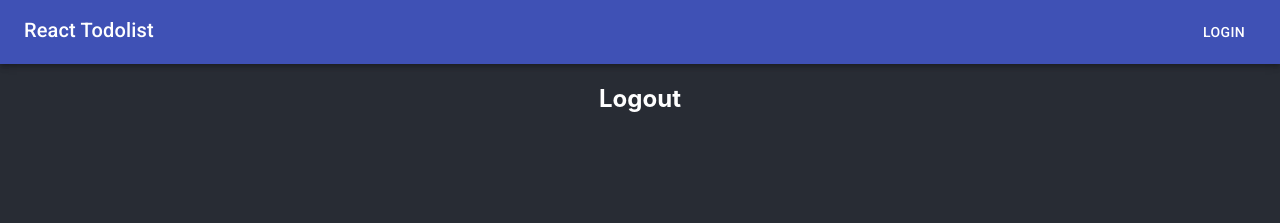
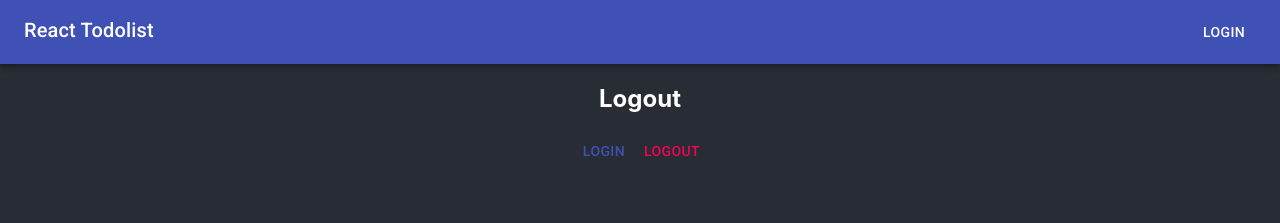
Before and after one commit to slioplark/react-todolist, a React (Create React App) app: page /login in a window 1280 px wide. Shown: the top 223 px of the page. Built offline with nearby package versions, Linux system fonts and the light colour scheme.

Commit message:
feat: use Button

```diff
--- a/src/components/Login.js
+++ b/src/components/Login.js
@@ -1,8 +1,13 @@
-import React from 'react';
+import React, { Fragment } from 'react';
+import Button from '@material-ui/core/Button';
 
 const Login = () => {
   return (
-    <h2>Logout</h2>
+    <Fragment>
+      <h2>Logout</h2>
+      <Button color="primary">Login</Button>
+      <Button color="secondary">Logout</Button>
+    </Fragment>
   );
 };
 
```
